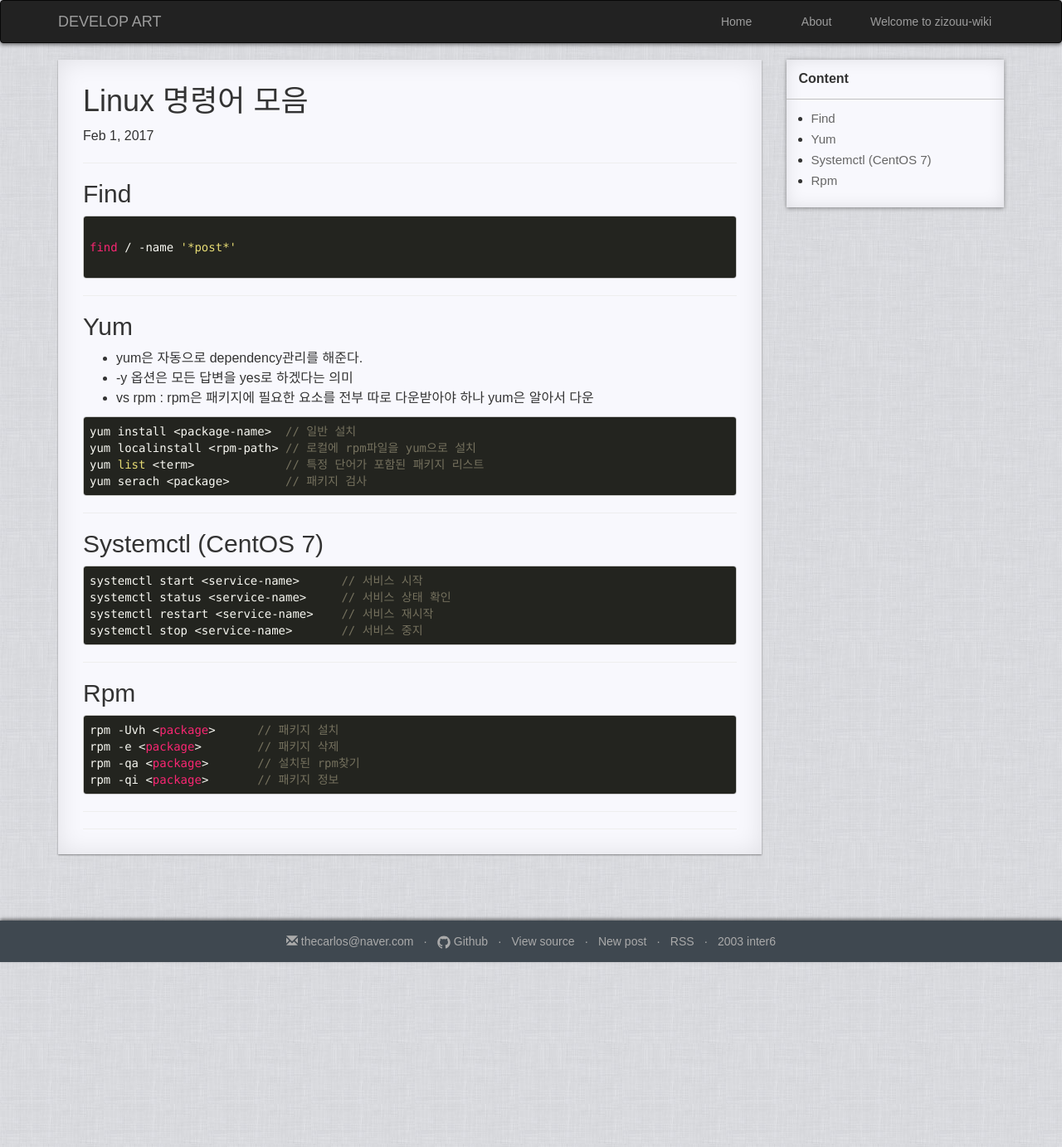
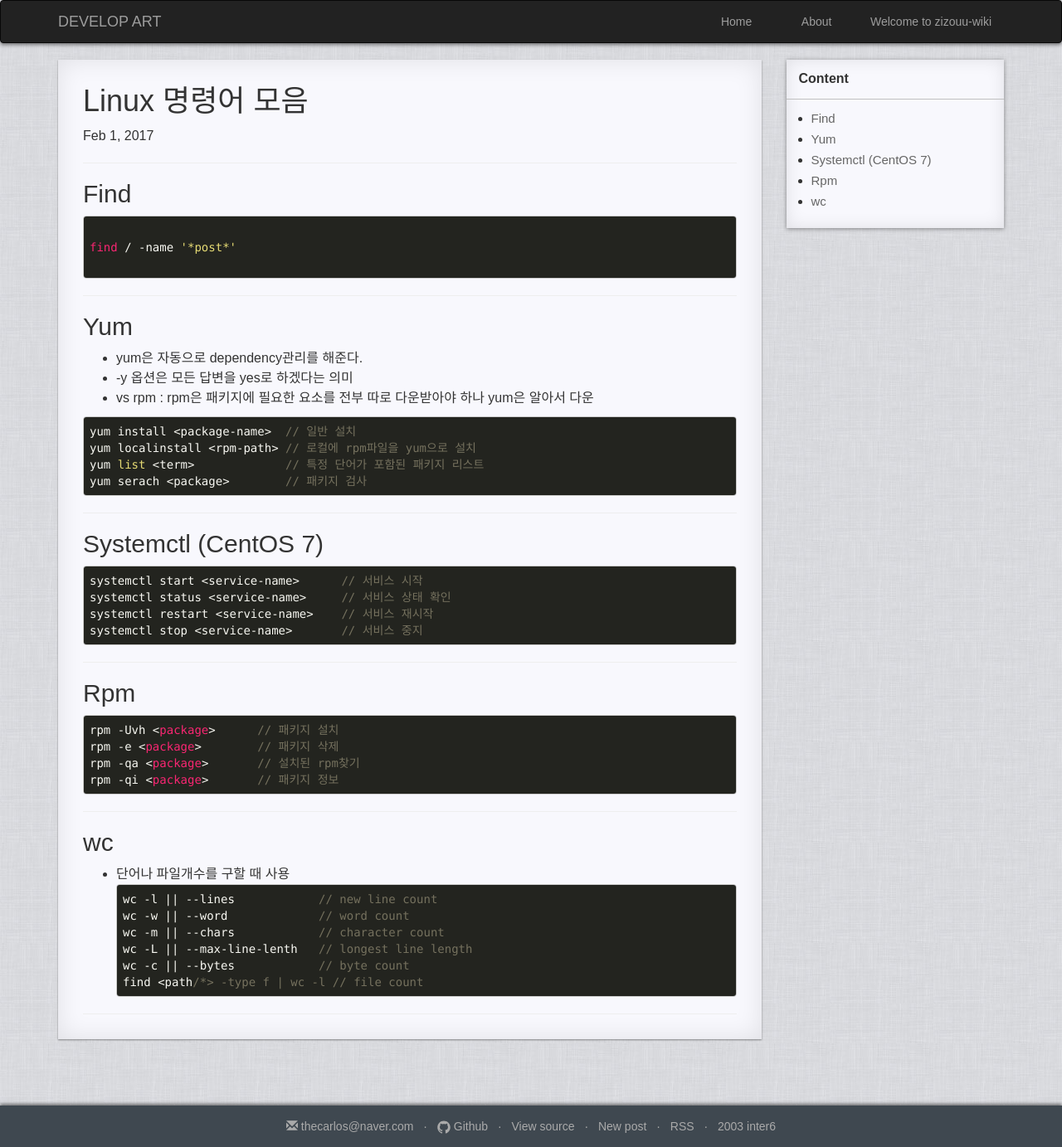
Before and after one commit to zizouu/zizouu.github.io, a Jekyll site: the page built from _posts/linux/2017-02-01-linux-command.md, in a window 1280 px wide. Shown: the whole page at 83% size. Built offline with Jekyll 4.4.1, drawn with Linux system fonts in a browser that asks for light colours; before the commit the page ends 1160 px from its top, so only the background shows below that.

Commit message:
add vi command, update linux command wc

````diff
--- a/_posts/linux/2017-02-01-linux-command.md
+++ b/_posts/linux/2017-02-01-linux-command.md
@@ -48,3 +48,14 @@ rpm -qa <package>       // 설치된 rpm찾기
 rpm -qi <package>       // 패키지 정보
 ```
 ***
+
+## wc
+- 단어나 파일개수를 구할 때 사용
+```
+wc -l || --lines            // new line count
+wc -w || --word             // word count
+wc -m || --chars            // character count
+wc -L || --max-line-lenth   // longest line length
+wc -c || --bytes            // byte count
+find <path/*> -type f | wc -l // file count
+```
````
Also changed, not shown: _posts/linux/2017-07-31-vi-command.md (added, +23 -0 lines).
